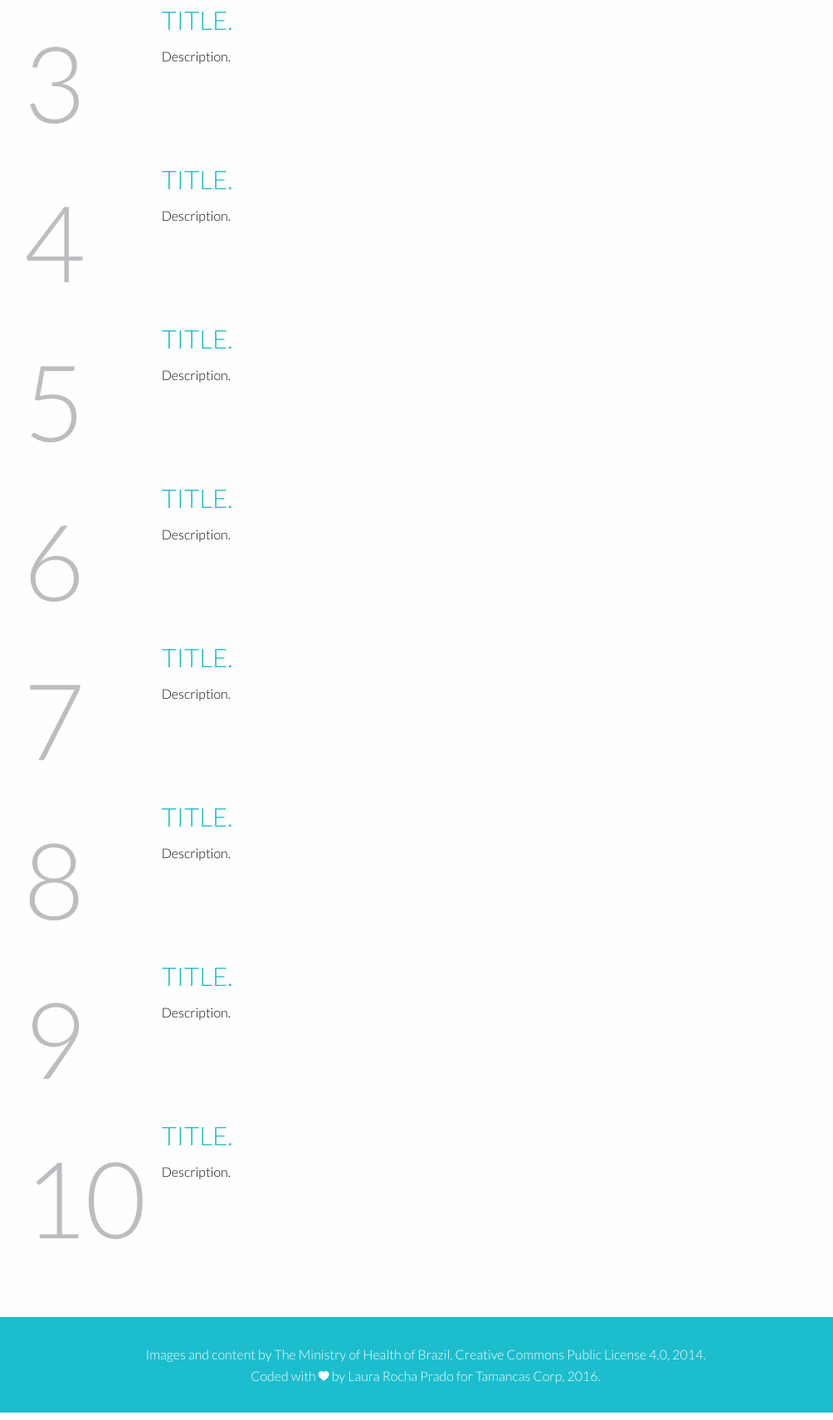
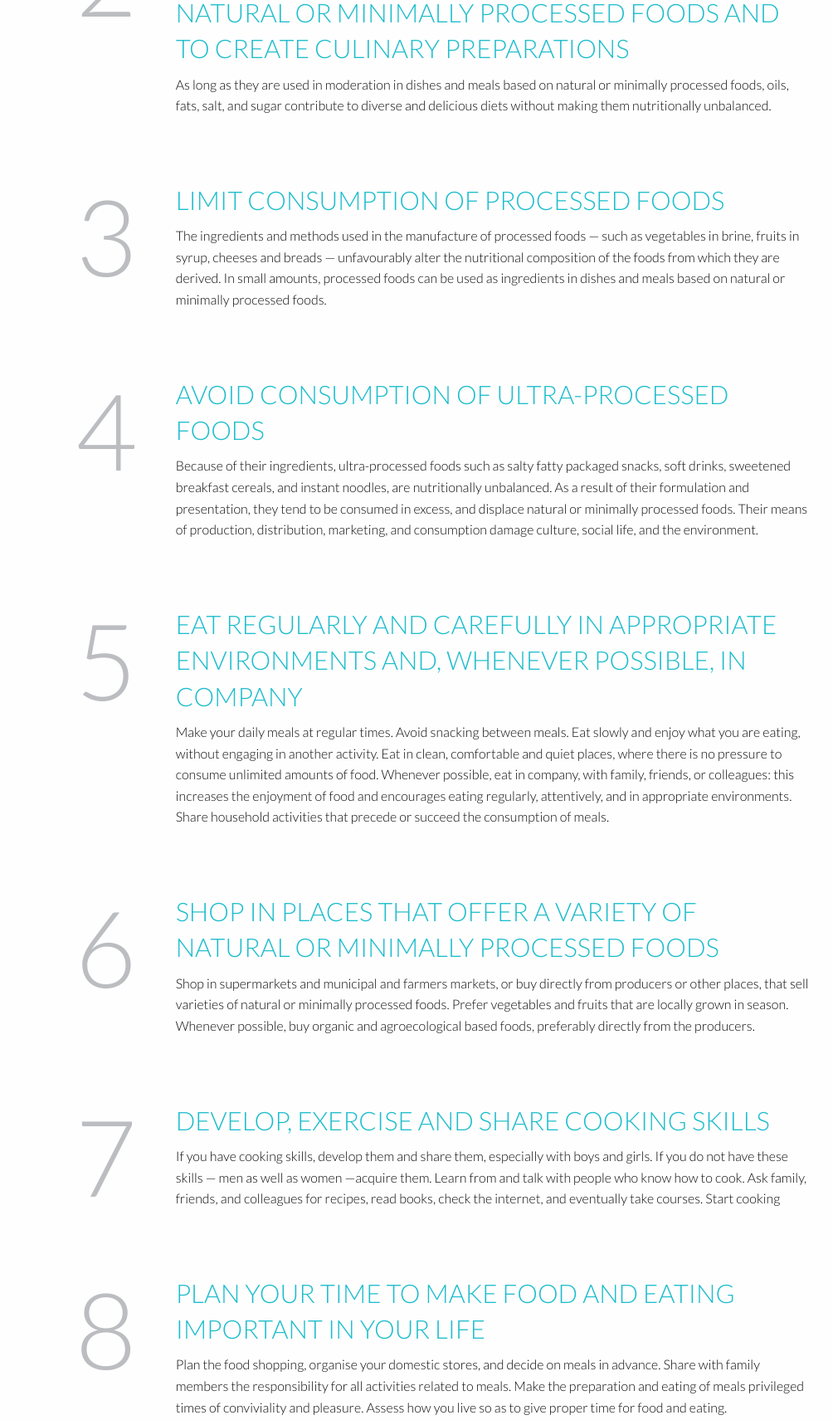
Before and after one commit to TamancasCorp/brazilian-diet, a plain HTML site: page steps.html in a window 1280 px wide. Shown: the part 802-2513 px from the top of the page at 83% size, without its empty margins (127-1131 px from the left). Drawn offline with Linux system fonts and the light colour scheme; a web font is replaced by a local one.

Commit message:
structured and styled steps page and added correct link to download pdf on home

```diff
--- a/css/custom_styles.css
+++ b/css/custom_styles.css
@@ -90,6 +90,11 @@ h1, h2, h3, h4 {
 .step-number {
  color: #BBBDC0; /* light gray */
  font-size: 8rem;
+ text-align: right;
+}
+
+.step-description {
+ padding: 2rem;
 }
 
 .step-description h3 {
--- a/steps.html
+++ b/steps.html
@@ -30,8 +30,8 @@
     </div>
    </div>
    <ul class="header-subnav">
-    <li><a href="#">About the Guide</a></li>
-    <li><a href="#" class="is-active">Healthier eating In 10 Steps</a></li>
+    <li><a href="index.html">About the Guide</a></li>
+    <li><a href="steps.html" class="is-active">Healthier eating In 10 Steps</a></li>
     <li><a href="#">Food Categories</a></li>
     <li><a href="#">Meal Examples</a></li>
    </ul>
@@ -45,7 +45,7 @@
    <div class="row">
     <div class="medium-2 columns step-number">1</div>
     <div class="medium-10 columns step-description">
-     <h3>Make natural or minimally processed foods the basis of your diet.</h3>
+     <h3>Make natural or minimally processed foods the basis of your diet</h3>
      <p>Natural or minimally processed foods, in great variety, and mainly of plant origin, are the basis for diets that are nutritionally balanced, delicious, culturally appropriate, and supportive of socially and environmentally sustainable food systems. Variety means foods of all types — cereals, legumes, roots, tubers, vegetables, fruits, nuts, milk, eggs, meat — and diversity within each type — such as beans and lentils, rice and corn, potato and cassava, tomatoes and squash, orange and banana, chicken and fish.</p>
     </div>
    </div>
@@ -53,72 +53,74 @@
    <div class="row">
     <div class="medium-2 columns step-number">2</div>
     <div class="medium-10 columns step-description">
-     <h3>Title.</h3>
-     <p>Description.</p>
+     <h3>use oils, fats, salt, and sugar in small amounts when seasoning and cooking natural or minimally processed foods and to create culinary preparations</h3>
+     <p>As long as they are used in moderation in dishes and meals based on natural or minimally processed foods, oils, fats, salt, and sugar contribute to diverse and delicious diets without making them nutritionally unbalanced.</p>
     </div>
    </div>
 
    <div class="row">
     <div class="medium-2 columns step-number">3</div>
     <div class="medium-10 columns step-description">
-     <h3>Title.</h3>
-     <p>Description.</p>
+     <h3>Limit consumption of processed foods</h3>
+     <p>The ingredients and methods used in the manufacture of processed foods — such as vegetables in brine, fruits in syrup, cheeses and breads — unfavourably alter the nutritional composition of the foods from which they are derived. In small amounts, processed foods can be used as ingredients in dishes and meals based on natural or minimally processed foods.</p>
     </div>
    </div>
 
    <div class="row">
     <div class="medium-2 columns step-number">4</div>
     <div class="medium-10 columns step-description">
-     <h3>Title.</h3>
-     <p>Description.</p>
+     <h3>Avoid consumption of ultra-processed foods</h3>
+     <p>Because of their ingredients, ultra-processed foods such as salty fatty packaged snacks, soft drinks, sweetened breakfast cereals, and instant noodles, are nutritionally unbalanced. As a result of their formulation and presentation, they tend to be consumed in excess, and displace natural or minimally processed foods. Their means of production, distribution, marketing, and consumption
+damage culture, social life, and the environment.</p>
     </div>
    </div>
 
    <div class="row">
     <div class="medium-2 columns step-number">5</div>
     <div class="medium-10 columns step-description">
-     <h3>Title.</h3>
-     <p>Description.</p>
+     <h3>Eat regularly and carefully in appropriate environments and, whenever possible, in company</h3>
+     <p>Make your daily meals at regular times. Avoid snacking between meals. Eat slowly and enjoy what you are eating, without engaging in another activity. Eat in clean, comfortable and quiet places, where there is no pressure to consume unlimited amounts of food. Whenever possible, eat in company, with family, friends, or colleagues: this increases the enjoyment of food and encourages eating regularly, attentively, and in appropriate environments. Share household activities that precede or succeed the consumption of meals.</p>
     </div>
    </div>
 
    <div class="row">
     <div class="medium-2 columns step-number">6</div>
     <div class="medium-10 columns step-description">
-     <h3>Title.</h3>
-     <p>Description.</p>
+     <h3>Shop in places that offer a variety of natural or minimally processed foods</h3>
+     <p>Shop in supermarkets and municipal and farmers markets, or buy directly from producers or other places, that sell varieties of natural or minimally processed foods. Prefer vegetables and fruits that are locally grown in season. Whenever possible, buy organic and agroecological based foods, preferably directly from the producers.</p>
     </div>
    </div>
 
    <div class="row">
     <div class="medium-2 columns step-number">7</div>
     <div class="medium-10 columns step-description">
-     <h3>Title.</h3>
-     <p>Description.</p>
+     <h3>Develop, exercise and share cooking skills</h3>
+     <p>If you have cooking skills, develop them and share them, especially with boys and girls. If you do not have these skills — men as well as women —acquire them. Learn from and talk with people who know how to cook. Ask family, friends, and colleagues for recipes, read books, check the internet, and eventually take courses. Start cooking</p>
     </div>
    </div>
 
    <div class="row">
     <div class="medium-2 columns step-number">8</div>
     <div class="medium-10 columns step-description">
-     <h3>Title.</h3>
-     <p>Description.</p>
+     <h3>Plan your time to make food and eating important in your life</h3>
+     <p>Plan the food shopping, organise your domestic stores, and decide on meals in advance. Share with family members the responsibility for all activities related to meals. Make the preparation and eating of meals privileged times of conviviality
+and pleasure. Assess how you live so as to give proper  time for food and eating.</p>
     </div>
    </div>
 
    <div class="row">
     <div class="medium-2 columns step-number">9</div>
     <div class="medium-10 columns step-description">
-     <h3>Title.</h3>
-     <p>Description.</p>
+     <h3>Out of home, prefer places that serve freshly made meals</h3>
+     <p>Eat in places that serve fresh meals at good prices. Self-service restaurants and canteens that serve food buffet-style charged by weight are good choices. Avoid fast food chains</p>
     </div>
    </div>
 
    <div class="row">
     <div class="medium-2 columns step-number">10</div>
     <div class="medium-10 columns step-description">
-     <h3>Title.</h3>
-     <p>Description.</p>
+     <h3>Be wary of food advertising and marketing</h3>
+     <p>The purpose of advertising is to increase product sales, and not to inform or educate people. Be critical and teach children to be critical of all forms of food advertising and marketing.</p>
     </div>
    </div>
 
```
Also changed, not shown: index.html (+3 -3 lines).
